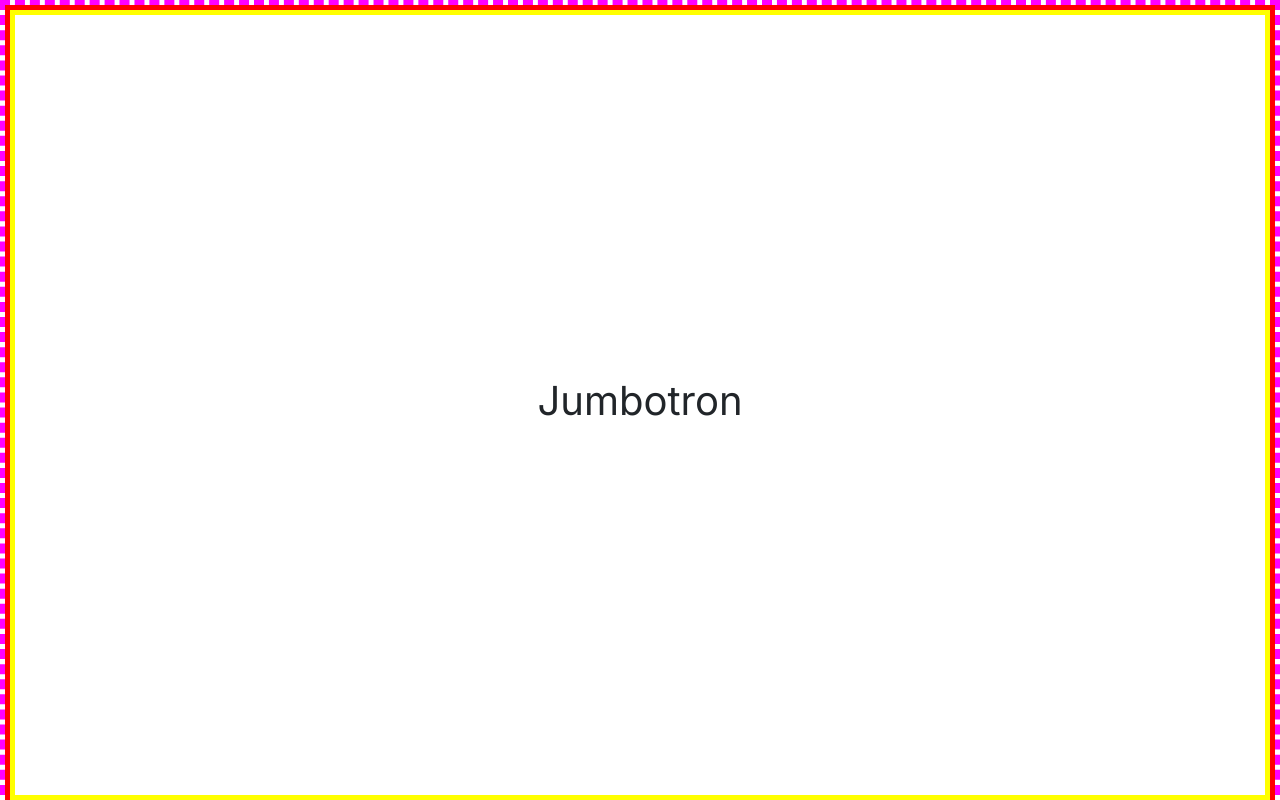
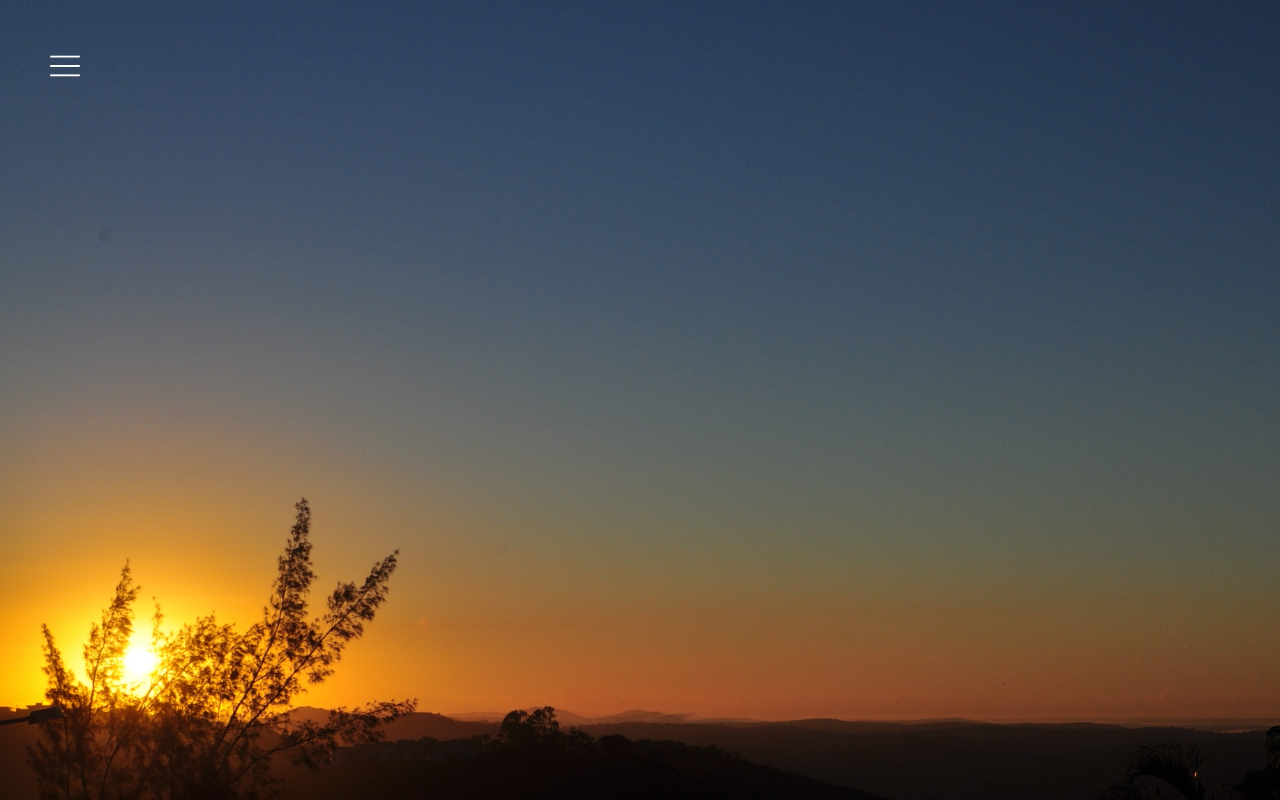
Before and after one commit to mdlpontual/_volta-es_website-react, a React (Vite) app: page / in a window 1280 px wide. Shown: the top 800 px of the page. Built offline with nearby package versions, Linux system fonts and the light colour scheme.

Commit message:
jumbotron dev

```diff
--- a/src/ui/pages/home-page/HomePage.scss
+++ b/src/ui/pages/home-page/HomePage.scss
@@ -2,7 +2,7 @@
 
 header {
     @include box-reset-default;
-    border: $gb-con_5-dsh-mag;
+    //border: $gb-con_5-dsh-mag;
     height: fit-content;
 }
 main {
--- a/src/ui/pages/home-page/components/jumbotron/Jumbotron.jsx
+++ b/src/ui/pages/home-page/components/jumbotron/Jumbotron.jsx
@@ -1,11 +1,26 @@
 import React from "react";
+import IMG from "../../../../../assets/imagesHub";
 
 function Jumbotron() {
   return (
     <>
-      <section id="jumboCon" className="container-fluid">
+      <section id="jumboCon" className="container-fluid" style={{backgroundImage: `url(${IMG.jumbotronBackground})`}}>
         <div id="jumboRow" className="row">
-          <h1>Jumbotron</h1>
+          <div id="jumboColMenu" className="col">
+            <div id="menuIconRow" className="row">
+              <div id="menuIcon" className="col-auto">
+                <img src={IMG.menuIcon} alt="ícone Menu" />
+              </div>
+            </div>
+          </div>
+          <div id="jumboColText" className="col">
+            <div id="voltaJumboLogo" className="row">
+
+            </div>
+            <div id="jumboText" className="row">
+
+            </div>
+        </div>
         </div>
       </section>
     </>
--- a/src/ui/pages/home-page/components/jumbotron/Jumbotron.scss
+++ b/src/ui/pages/home-page/components/jumbotron/Jumbotron.scss
@@ -2,13 +2,40 @@
 
 #jumboCon {
     @include box-reset-default;
-    border: $gb-con_5-sol-red;
+    //border: $gb-con_5-sol-red;
     height: 100vh;
+    background-size: cover;
+    background-repeat: no-repeat;
+    background-position-y: 100%;
     #jumboRow {
         @include box-reset-default;
-        border: $gb-row_5-sol-ylw;
+        //border: $gb-row_5-sol-ylw;
         height: 100%;
         align-items: center;
         text-align: center;
+        #jumboColMenu {
+            @include box-reset-default;
+            //border: $gb-col_5-sol-blu;
+            height: 100%;
+            #menuIconRow {
+                @include box-reset-default;
+                //border: $gb-row_2-sol-org;
+                #menuIcon {
+                    @include box-reset-default;
+                    //border: $gb-col_2-sol-cyn;
+                    img {
+                        @include box-reset-default;
+                        //border: $gb-elm_2-dsh-lgr;
+                        height: 30px;
+                        margin: 50px;
+                    }
+                }
+            }
+        }
+        #jumboColText {
+            @include box-reset-default;
+            //border: $gb-col_5-sol-blu;
+            height: 100%
+        }
     }
 }
```
